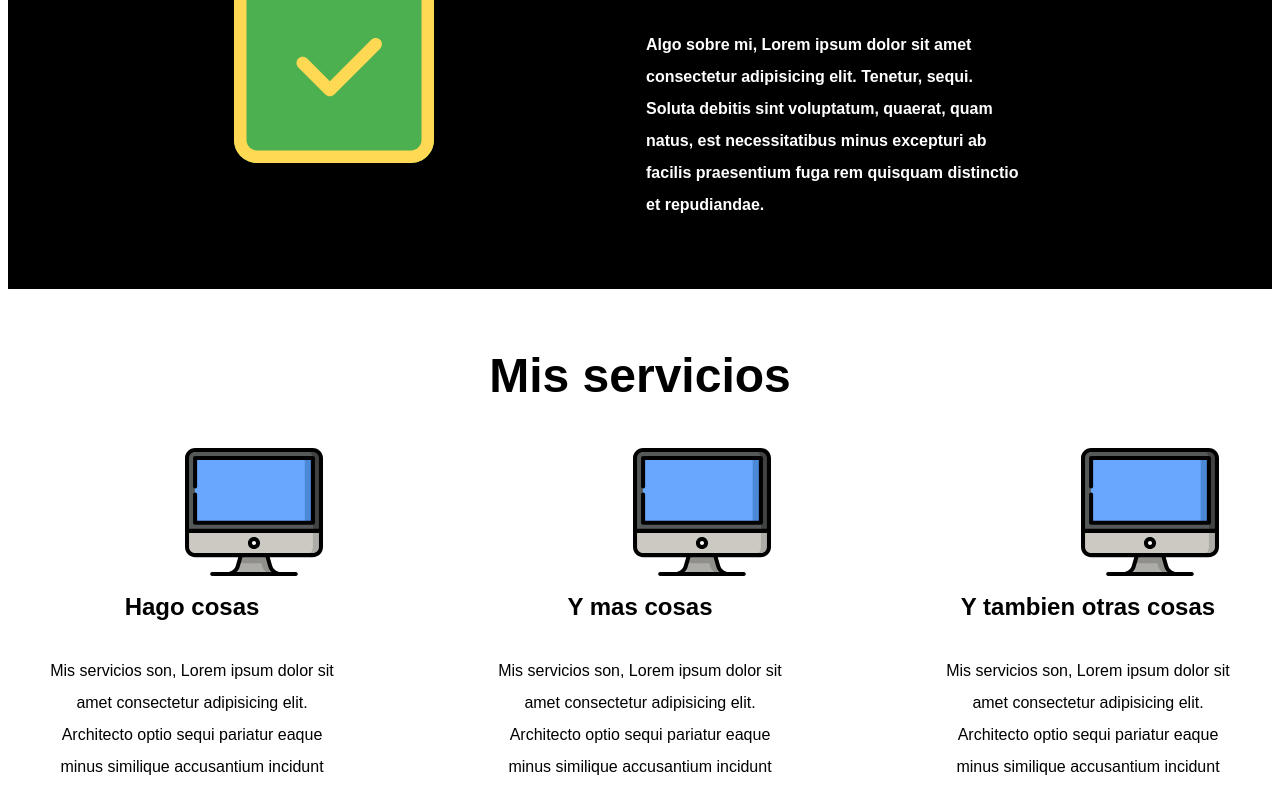
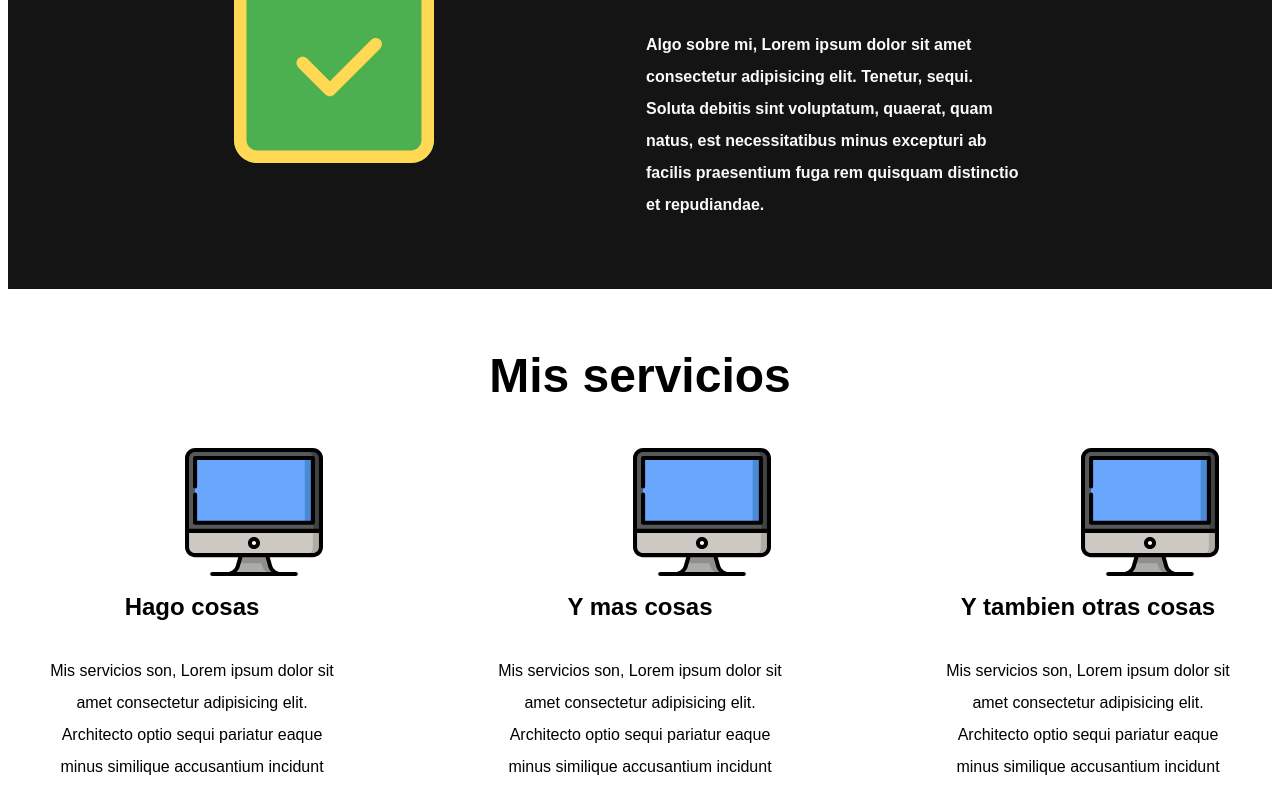
Before and after one commit to EmanuelRamos98/desafio-m3, a plain HTML site: page index.html in a window 1280 px wide. Shown: the part 627-1418 px from the top of the page. Drawn offline with Linux system fonts and the light colour scheme.

Commit message:
Ultimo commit

```diff
--- a/index.css
+++ b/index.css
@@ -1,6 +1,6 @@
 :root {
-    --blanco: #ffffff;
-    --negro: #000000;
+    --blanco: #FAFAFA;
+    --negro: #141414;
     --primario: #FFD953;
     --fuenteParrafos: "Opne Sans", sans-serif;
     --fuenteLinks: "Roboto", sans-serif;
```
